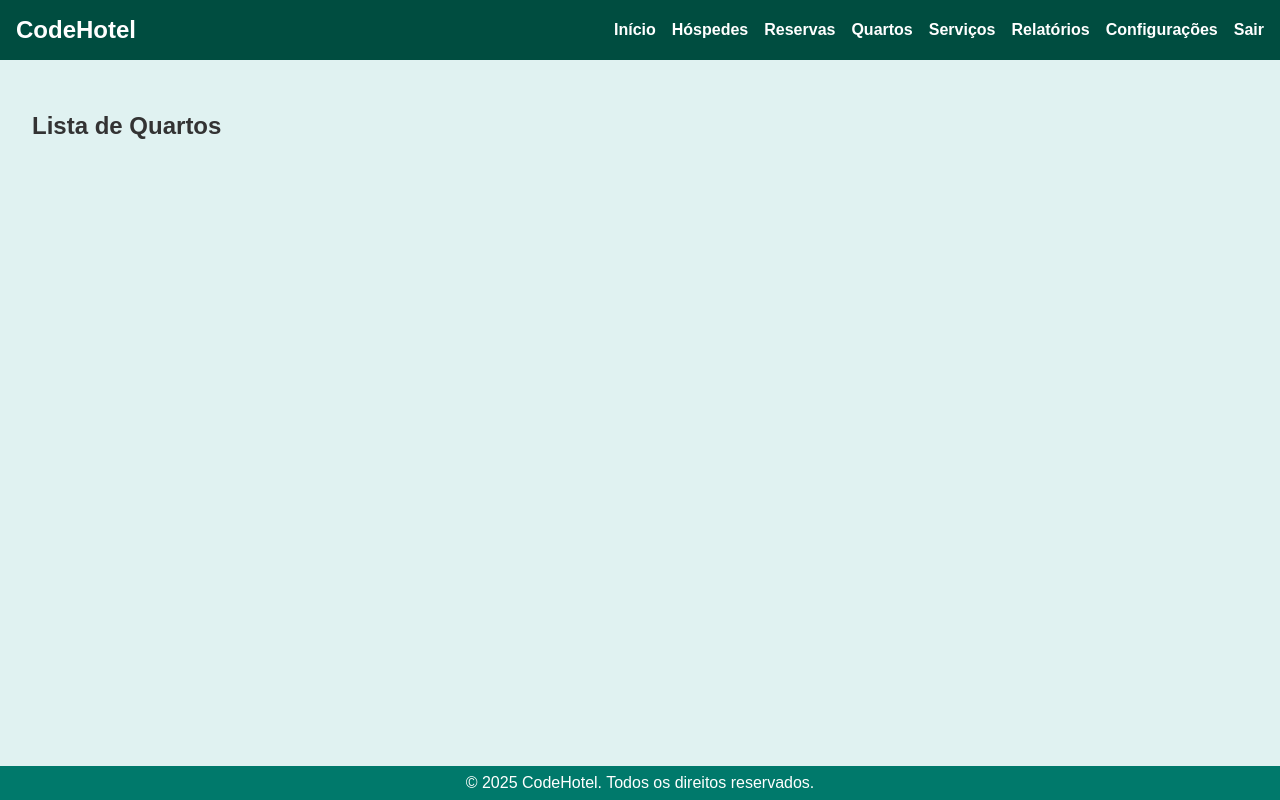
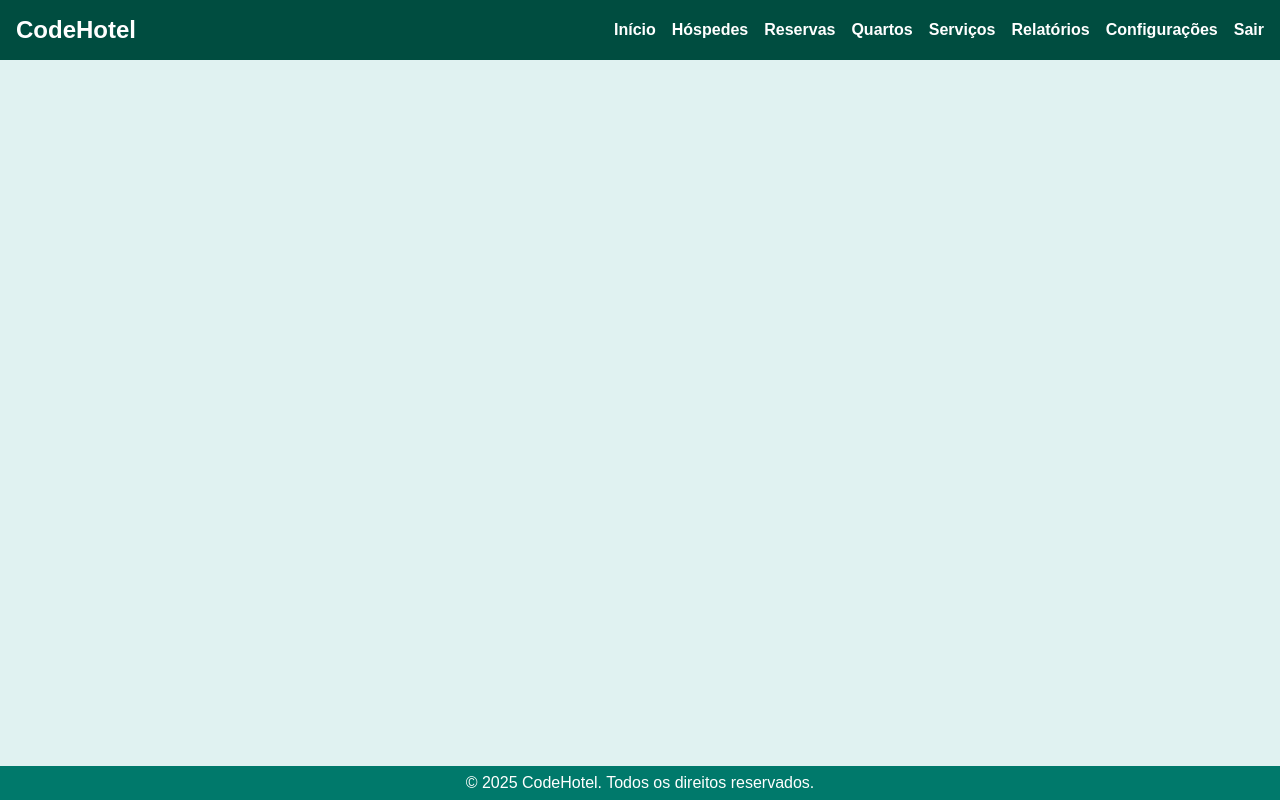
Before and after one commit to franciscosensaulas/curso-js-pratico, a plain HTML site: page admin/quartos/index.html in a window 1280 px wide. Drawn offline with Linux system fonts and the light colour scheme.

Commit message:
Removido título da página de quartos

```diff
--- a/admin/quartos/index.html
+++ b/admin/quartos/index.html
@@ -40,7 +40,6 @@
     </header>
 
     <main>
-       <h2>Lista de Quartos</h2>
     </main>
 
     <footer>
```
